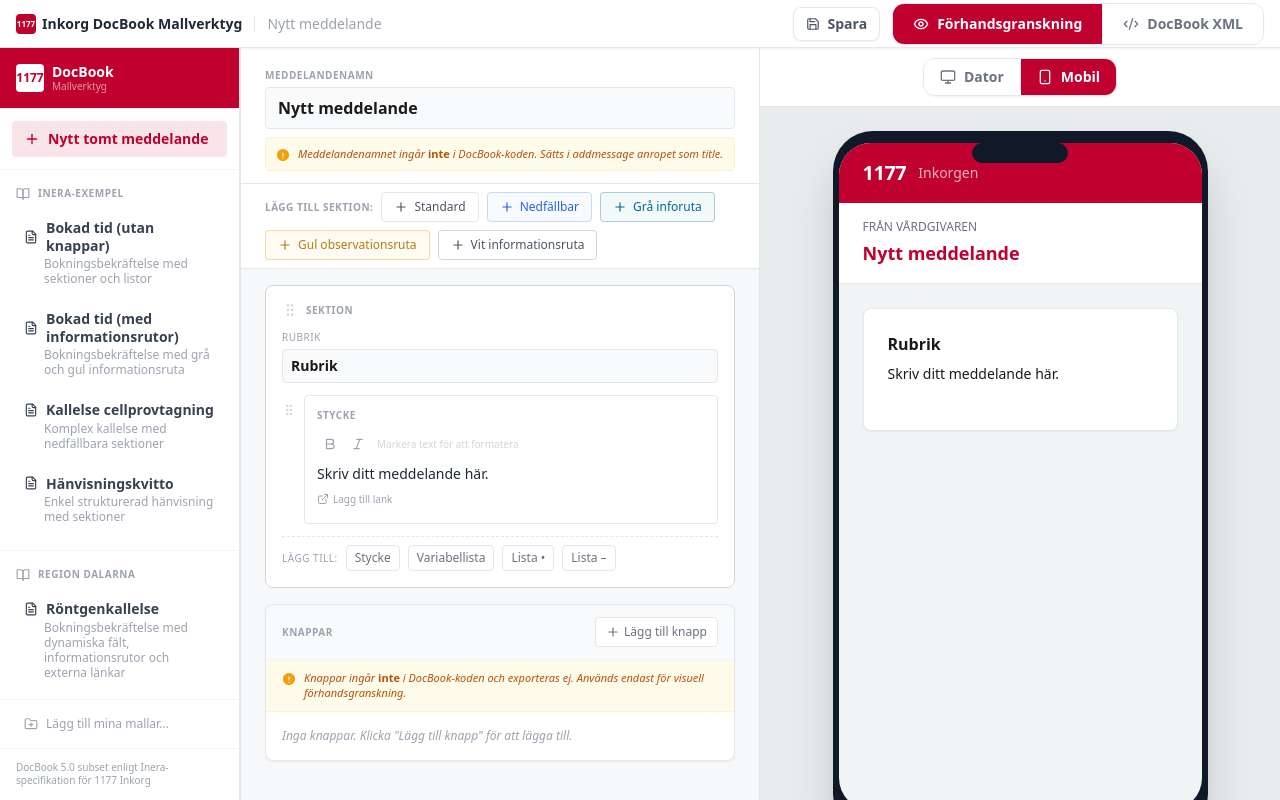
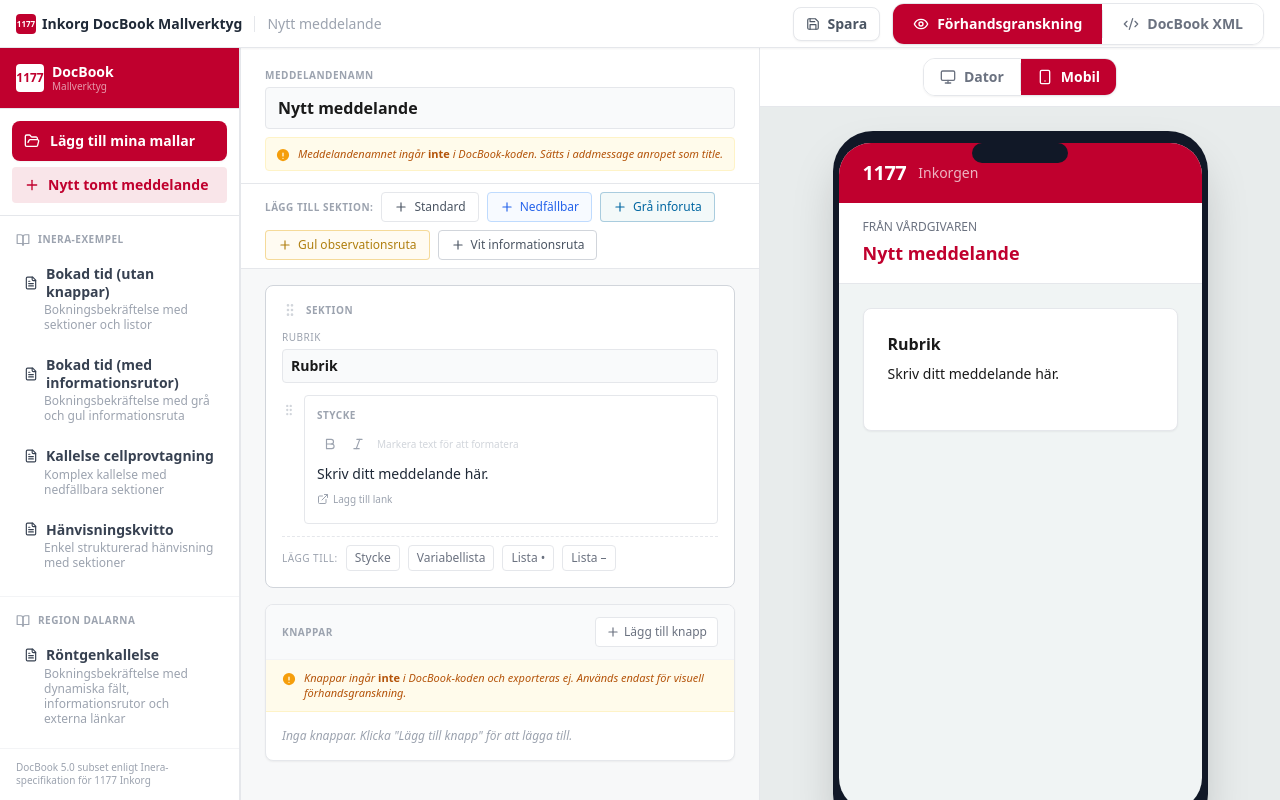
Before and after one commit to graveyard666/DocBook_Mallverktyg, a React (Vite) app: page / in a window 1280 px wide. Built offline with nearby package versions, Linux system fonts and the light colour scheme.

Commit message:
Fix folder picker and button styles

```diff
--- a/src/App.tsx
+++ b/src/App.tsx
@@ -130,6 +130,7 @@ export default function App() {
             isLocalLoading={localTemplates.isLoading}
             onLoadLocal={handleLoadLocal}
             onOpenFolderDialog={() => setShowFolderDialog(true)}
+            onDirectFolderPick={localTemplates.openFolderPicker}
             onRescan={localTemplates.rescan}
           />
         </aside>
--- a/src/components/Sidebar.tsx
+++ b/src/components/Sidebar.tsx
@@ -1,4 +1,4 @@
-import { FileText, Plus, BookOpen, Folder, FolderPlus, RefreshCw } from 'lucide-react';
+import { FileText, Plus, BookOpen, Folder, FolderOpen, FolderPlus, RefreshCw } from 'lucide-react';
 import { exampleTemplates, type ExampleTemplate } from '../data/examples';
 import type { LocalTemplate } from '../hooks/useLocalTemplates';
 
@@ -13,6 +13,7 @@ interface Props {
   isLocalLoading: boolean;
   onLoadLocal: (id: string) => void;
   onOpenFolderDialog: () => void;
+  onDirectFolderPick: () => void;
   onRescan: () => void;
 }
 
@@ -80,6 +81,7 @@ export function Sidebar({
   isLocalLoading,
   onLoadLocal,
   onOpenFolderDialog,
+  onDirectFolderPick,
   onRescan,
 }: Props) {
   return (
@@ -97,8 +99,28 @@ export function Sidebar({
         </div>
       </div>
 
-      {/* New blank */}
-      <div className="px-3 py-3 border-b border-gray-100">
+      {/* Top actions */}
+      <div className="px-3 py-3 border-b border-gray-200 space-y-1.5">
+        {/* Add my templates — shown above new blank when no folder is chosen */}
+        {localTemplates.length === 0 && (
+          isLocalSupported ? (
+            <button
+              onClick={onDirectFolderPick}
+              className="w-full flex items-center gap-2.5 px-3 py-2.5 rounded-lg text-sm font-semibold text-white bg-[#C0002E] hover:bg-[#A00025] transition-colors shadow-sm"
+            >
+              <FolderOpen className="w-4 h-4 flex-shrink-0" />
+              Lägg till mina mallar
+            </button>
+          ) : (
+            <div className="px-3 py-2 rounded-lg bg-amber-50 border border-amber-200">
+              <p className="text-xs text-amber-700 leading-snug">
+                Lokala mallar kräver Chrome eller Edge.
+              </p>
+            </div>
+          )
+        )}
+
+        {/* New blank */}
         <button
           onClick={onNewBlank}
           className={`w-full flex items-center gap-2 px-3 py-2 rounded text-sm text-left transition-colors ${
@@ -124,10 +146,7 @@ export function Sidebar({
                   Mina mallar
                 </span>
                 {folderName && (
-                  <span
-                    className="text-[10px] text-gray-400 truncate"
-                    title={folderName}
-                  >
+                  <span className="text-[10px] text-gray-400 truncate" title={folderName}>
                     {folderName}
                   </span>
                 )}
@@ -191,29 +210,10 @@ export function Sidebar({
       </div>
 
       {/* Footer */}
-      <div className="border-t border-gray-100">
-        {localTemplates.length === 0 && (
-          <div className="px-3 py-2 border-b border-gray-100">
-            {isLocalSupported ? (
-              <button
-                onClick={onOpenFolderDialog}
-                className="w-full flex items-center gap-2 px-3 py-2 rounded text-xs text-gray-400 hover:text-[#C0002E] hover:bg-[#C0002E]/5 transition-colors text-left"
-              >
-                <FolderPlus className="w-3.5 h-3.5 flex-shrink-0" />
-                Lägg till mina mallar...
-              </button>
-            ) : (
-              <p className="px-3 py-1.5 text-[10px] text-gray-400 leading-snug">
-                Lokala mallar kräver Chrome eller Edge.
-              </p>
-            )}
-          </div>
-        )}
-        <div className="px-4 py-3">
-          <p className="text-[10px] text-gray-400 leading-snug">
-            DocBook 5.0 subset enligt Inera-specifikation för 1177 Inkorg
-          </p>
-        </div>
+      <div className="px-4 py-3 border-t border-gray-100">
+        <p className="text-[10px] text-gray-400 leading-snug">
+          DocBook 5.0 subset enligt Inera-specifikation för 1177 Inkorg
+        </p>
       </div>
     </div>
   );
```
